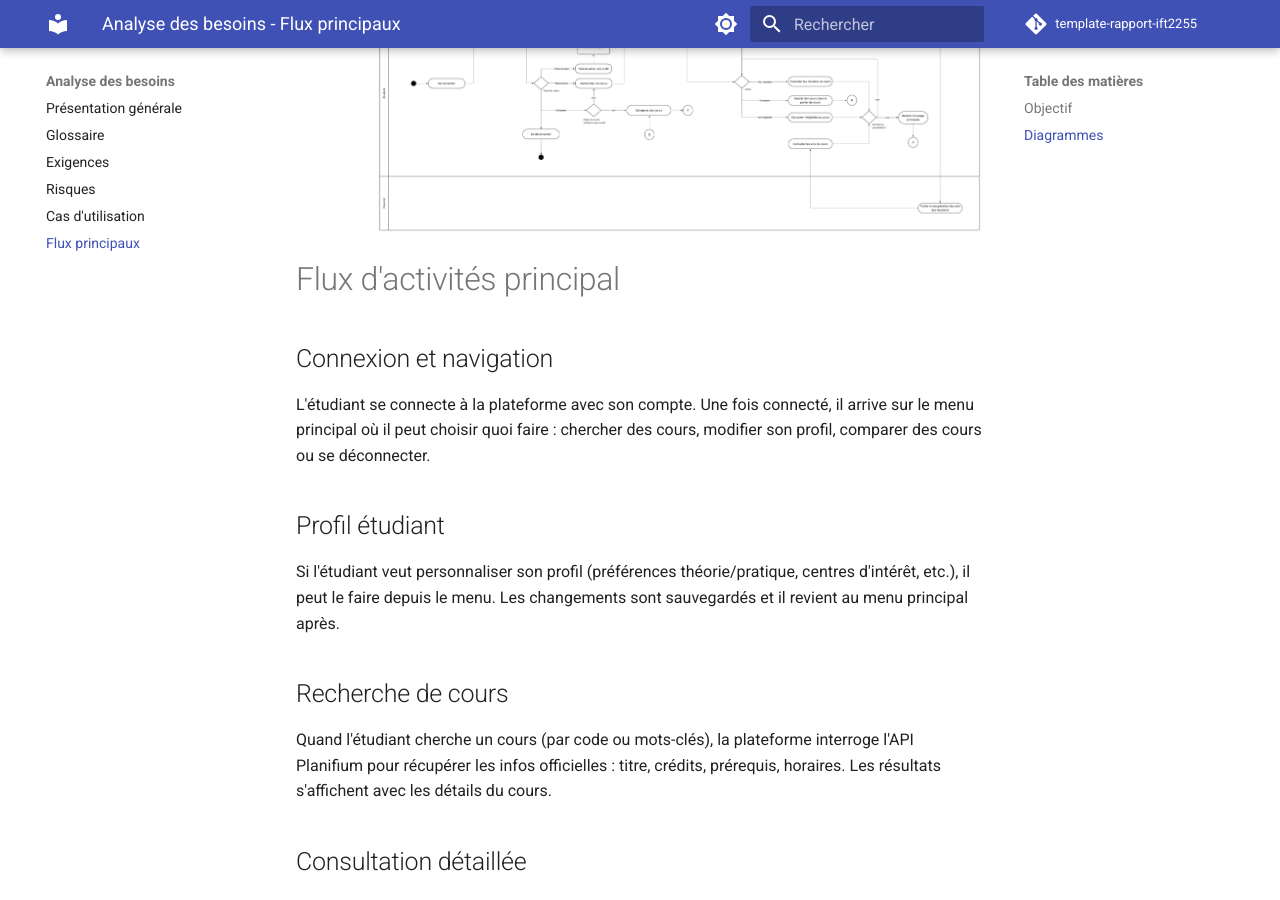
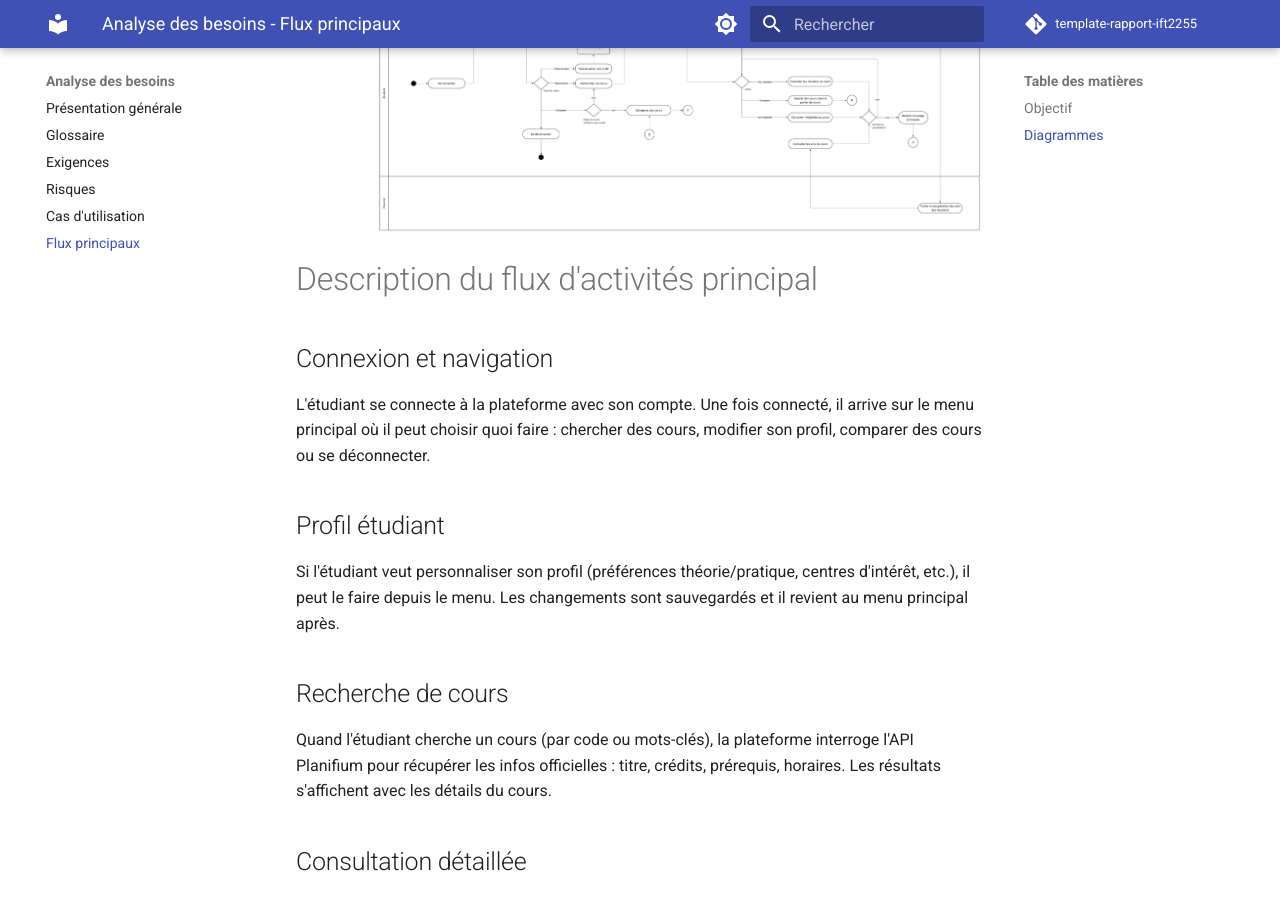
Before and after one commit to jujutheriault/IFT2255_Devoir1, an MkDocs documentation site: the page built from docs/besoins/flux-principaux.md, in a window 1280 px wide and 900 px high, scrolled down 473 px. Built offline with MkDocs 1.6.1 and Material for MkDocs 9.7.7, drawn with Linux system fonts in a browser that asks for light colours; comment, search, counter and statistics services are not loaded.

Commit message:
Update flux-principaux.md

```diff
--- a/docs/besoins/flux-principaux.md
+++ b/docs/besoins/flux-principaux.md
@@ -12,7 +12,7 @@ Décrire les flux d’interaction entre les acteurs et le système.
 
 ![Alt text](../Diagramme_activité.png)
 
-# Flux d'activités principal
+# Description du flux d'activités principal
 
 ## Connexion et navigation
 
```
